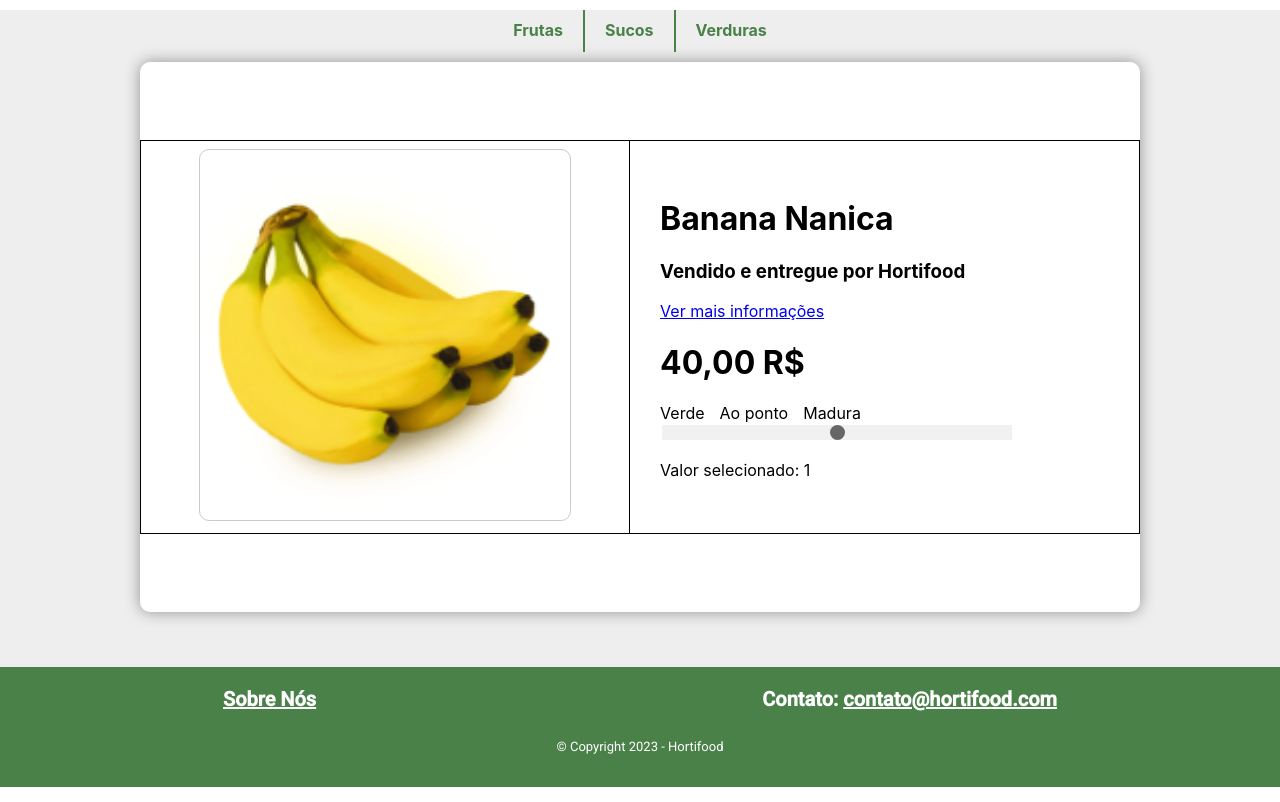
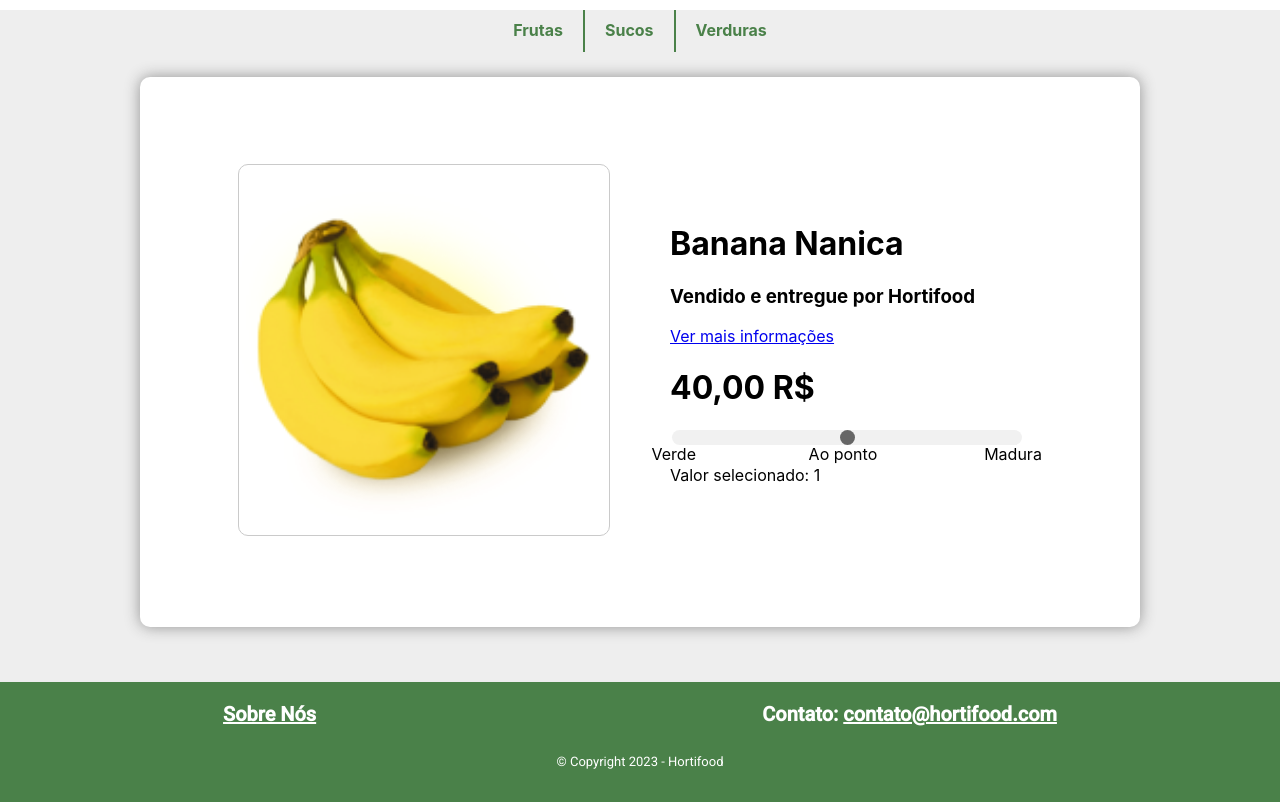
Before and after one commit to theosant/Hortifood, a React (Create React App) app in the folder app/: page / in a window 1280 px wide. Built offline with nearby package versions, Linux system fonts and the light colour scheme.

Commit message:
alterações na pag do produto

```diff
--- a/app/src/product.jsx
+++ b/app/src/product.jsx
@@ -27,9 +27,9 @@ const Product = (Props) => {
                                 <a href="index.css">Ver mais informações</a>
                                 <h1>{Props.Product.price} R$</h1>
                                 <div className="labels_for_slider">
-                                    <p>Verde</p>
-                                    <p>Ao ponto</p>
-                                    <p>Madura</p>
+                                    <p className="verde">Verde</p>
+                                    <p className="ao_ponto">Ao ponto</p>
+                                    <p className="madura">Madura</p>
                                 </div>
                                 <input type="range"
                                     id="rangeInput"
--- a/app/src/styles/product.css
+++ b/app/src/styles/product.css
@@ -8,6 +8,7 @@
     height: 550px;
     width: 1000px;
     margin: auto;
+    margin-top: 25px;
     margin-bottom: 55px;
     border-radius: 10px;
     box-shadow: 0px 0px 15px 0px rgb(146, 146, 146);
@@ -35,11 +36,12 @@ table{
 td{
     width: 50%;
     padding: 8px;
-    border: 1px solid black;
+    /* border: 1px solid black; */
 }
 
 .product_image_container{
-    text-align: center;
+    text-align: right;
+    padding-right: 30px;
 }
 
 .product_data_container{
@@ -50,7 +52,7 @@ td{
     width: var(--slider_width);
     height: var(--slider_height);
     background: #eee;
-    /* border-radius: 25%; */
+    border-radius: 50px;
     opacity: 0.8;
     outline: none;
     transition: 0.3s;
@@ -70,18 +72,30 @@ td{
     background: #414141;
     cursor: pointer;
 }
+
 .fruit_point::-moz-range-thumb {
     width: 30px;
     height: 30px;
     background: #4caf50;
     cursor: pointer;
-  }
+}
 
+.labels_for_slider {
+    position: relative;
+}
 
+.labels_for_slider p {
+    position: absolute;
+}
 
-.labels_for_slider p{
-    display: inline;
-    padding-right: 15px;
-    /* position: absolute;
-    transform: translateX(20%); */
+.verde {
+    left: -4%;
 }
+
+.ao_ponto {
+    left: 30%;
+}
+
+.madura {
+    left: 68%;
+}
```
